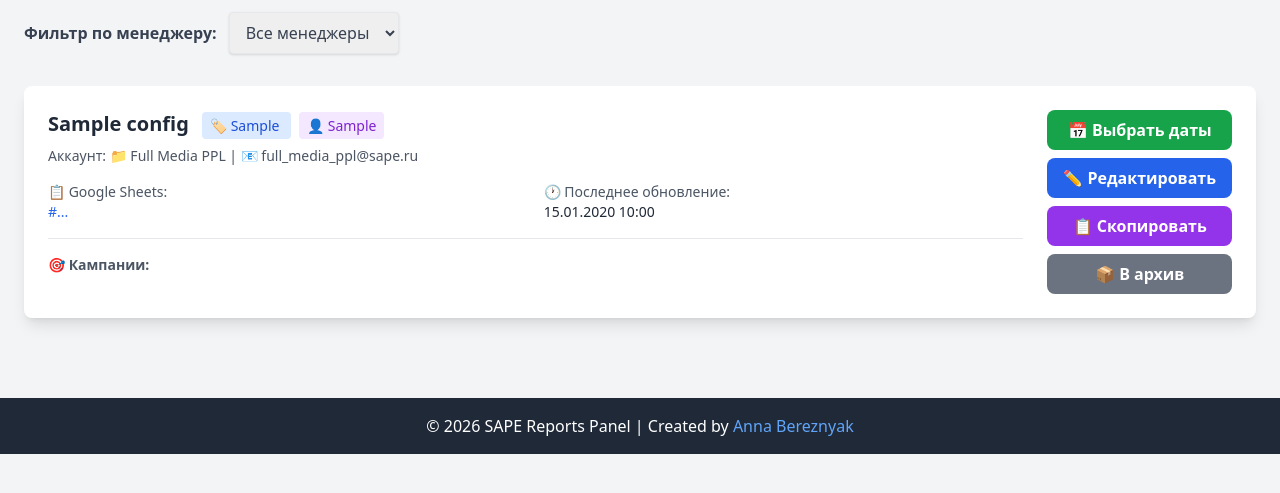
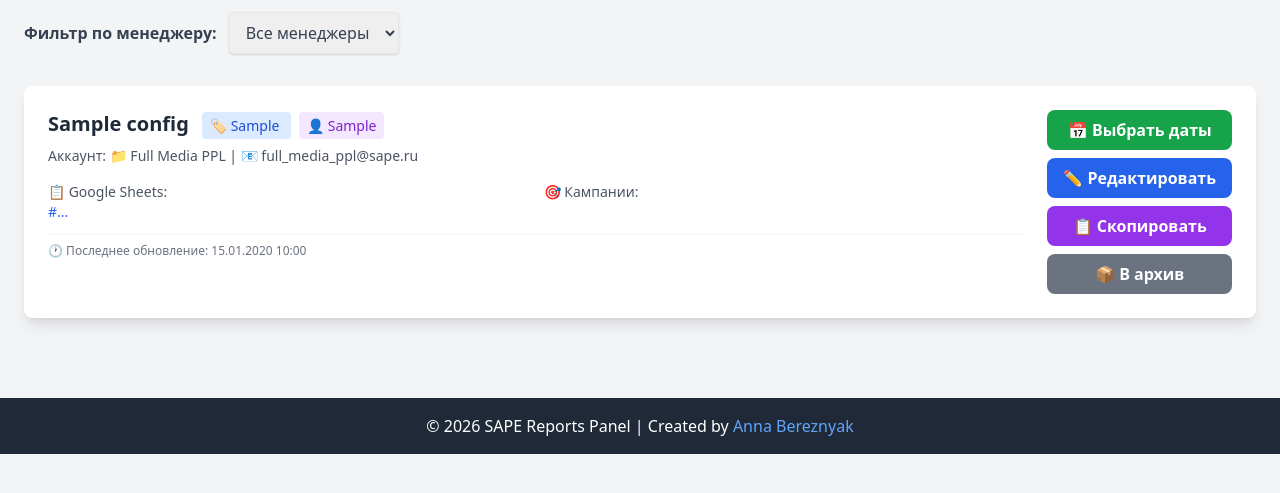
Before and after one commit to annbezk777/reports, a Flask app: page /reports in a window 1280 px wide. Shown: the part 224-717 px from the top of the page. Run offline with Flask 3, Linux system fonts and the light colour scheme; the visitor is signed in with stand-in values (Sample User, id 1); data comes from the database, SQL or seed files in the repository; tables that the repository leaves empty hold one stand-in row (values such as "Sample post"); some libraries are stand-ins or nearby versions.

Commit message:
Make report cards more compact
Move campaign details to replace last update block.
Display last update as small text at the bottom.
Show campaign info in one line: ID + name (truncated) + frequencies.

Co-Authored-By: Claude Sonnet 4.5 <noreply@anthropic.com>

```diff
--- a/app/templates/reports.html
+++ b/app/templates/reports.html
@@ -109,42 +109,34 @@
                         </div>
 
                         <div>
-                            <p class="text-gray-600">🕐 Последнее обновление:</p>
-                            <p class="text-gray-800">
-                                {% if report.last_update %}
-                                    {{ report.last_update.strftime('%d.%m.%Y %H:%M') }}
-                                {% else %}
-                                    <span class="text-gray-400">Еще не обновлялся</span>
-                                {% endif %}
-                            </p>
+                            <p class="text-gray-600 mb-1">🎯 Кампании:</p>
+                            <div class="space-y-1">
+                                {% set campaigns = report.get_campaigns() %}
+                                {% for campaign in campaigns %}
+                                    {% set settings = report.campaign_settings.get(campaign.id|string, {}) if report.campaign_settings else {} %}
+                                    <div class="text-xs">
+                                        <span class="font-mono bg-blue-100 text-blue-800 px-1.5 py-0.5 rounded">{{ campaign.campaign_id }}</span>
+                                        <span class="ml-1 text-gray-700">{{ campaign.name[:20] }}{% if campaign.name|length > 20 %}...{% endif %}</span>
+                                        {% if settings %}
+                                            <span class="ml-2 text-gray-500">Днев: {{ settings.get('daily_frequency', '-') }}</span>
+                                            <span class="ml-1 text-gray-500">Тотал: {{ settings.get('total_frequency', '-') }}</span>
+                                        {% endif %}
+                                    </div>
+                                {% endfor %}
+                            </div>
                         </div>
                     </div>
 
-                    <!-- Campaign Details -->
-                    <div class="mt-4 pt-4 border-t border-gray-200">
-                        <p class="text-gray-600 text-sm font-semibold mb-2">🎯 Кампании:</p>
-                        <div class="space-y-2">
-                            {% set campaigns = report.get_campaigns() %}
-                            {% for campaign in campaigns %}
-                                {% set settings = report.campaign_settings.get(campaign.id|string, {}) if report.campaign_settings else {} %}
-                                <div class="bg-gray-50 rounded p-2 text-xs">
-                                    <div class="flex items-center justify-between">
-                                        <div class="flex-1">
-                                            <span class="font-mono bg-blue-100 text-blue-800 px-2 py-0.5 rounded">{{ campaign.campaign_id }}</span>
-                                            <span class="ml-2 text-gray-700">{{ campaign.name }}</span>
-                                        </div>
-                                        <div class="text-right text-gray-600 ml-2">
-                                            {% if settings %}
-                                                <span class="mr-2">📊 Дневная: {{ settings.get('daily_frequency', 'N/A') }}</span>
-                                                <span>📈 Тотал: {{ settings.get('total_frequency', 'N/A') }}</span>
-                                            {% else %}
-                                                <span class="text-gray-400">Частоты не настроены</span>
-                                            {% endif %}
-                                        </div>
-                                    </div>
-                                </div>
-                            {% endfor %}
-                        </div>
+                    <!-- Last update at bottom -->
+                    <div class="mt-3 pt-2 border-t border-gray-100">
+                        <p class="text-xs text-gray-500">
+                            🕐 Последнее обновление:
+                            {% if report.last_update %}
+                                {{ report.last_update.strftime('%d.%m.%Y %H:%M') }}
+                            {% else %}
+                                <span class="text-gray-400">Еще не обновлялся</span>
+                            {% endif %}
+                        </p>
                     </div>
                 </div>
 
```
